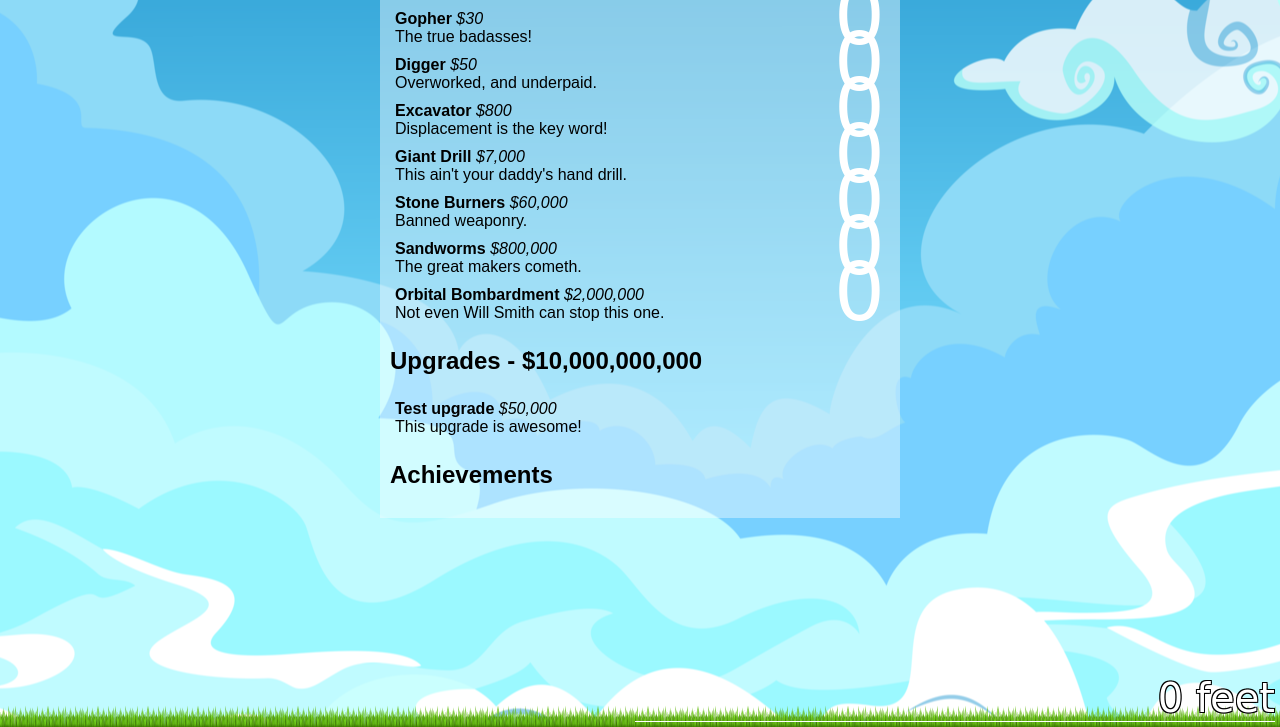
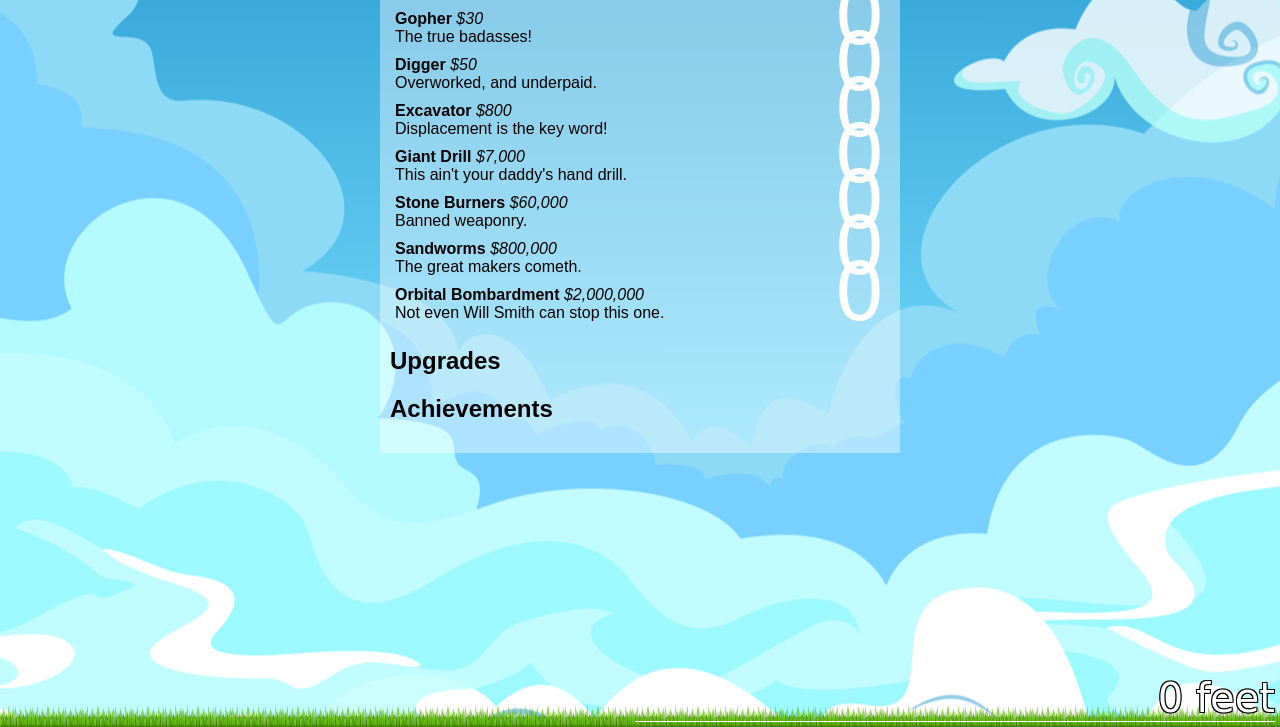
Before and after one commit to jedd-ahyoung/dig-deep-baby, a plain HTML site: page index.html in a window 1280 px wide. Shown: the part 73-800 px from the top of the page. Drawn offline with nearby package versions, Linux system fonts and the light colour scheme; a web font is replaced by a local one.

Commit message:
Added upgrade menu to main site

```diff
--- a/index.html
+++ b/index.html
@@ -23,12 +23,11 @@
 				<span data-amt="{{item.owned}}"><strong>{{item.name}}</strong> <em>${{currentCost(key) | number:0}}</em></span>
 				<br /> {{item.desc}}
 			</div>
-			<h2>Upgrades - ${{funds | number}}</h2>
-			<div class="shopitem" data-ng-repeat="(key, item) in upgrades" data-ng-click="purchaseUpgradeItem(key)">
+			<h2>Upgrades</h2>
+			<div class="shopitem" data-ng-repeat="(key, item) in upgrades" data-ng-show="item.available && !(item.enabled)" data-ng-click="purchaseUpgradeItem(key)">
 				<span><strong>{{item.name}}</strong> <em>${{item.cost | number:0}}</em></span>
 				<br /> {{item.desc}}
-			</div>
-			<h2>Achievements</h2>
+			</div>			<h2>Achievements</h2>
 			<div data-ng-repeat="achievement in achievements | filter: {nailed:true}">
 				<span>{{achievement.name}}: {{achievement.desc}}</span>
 			</div>
```
